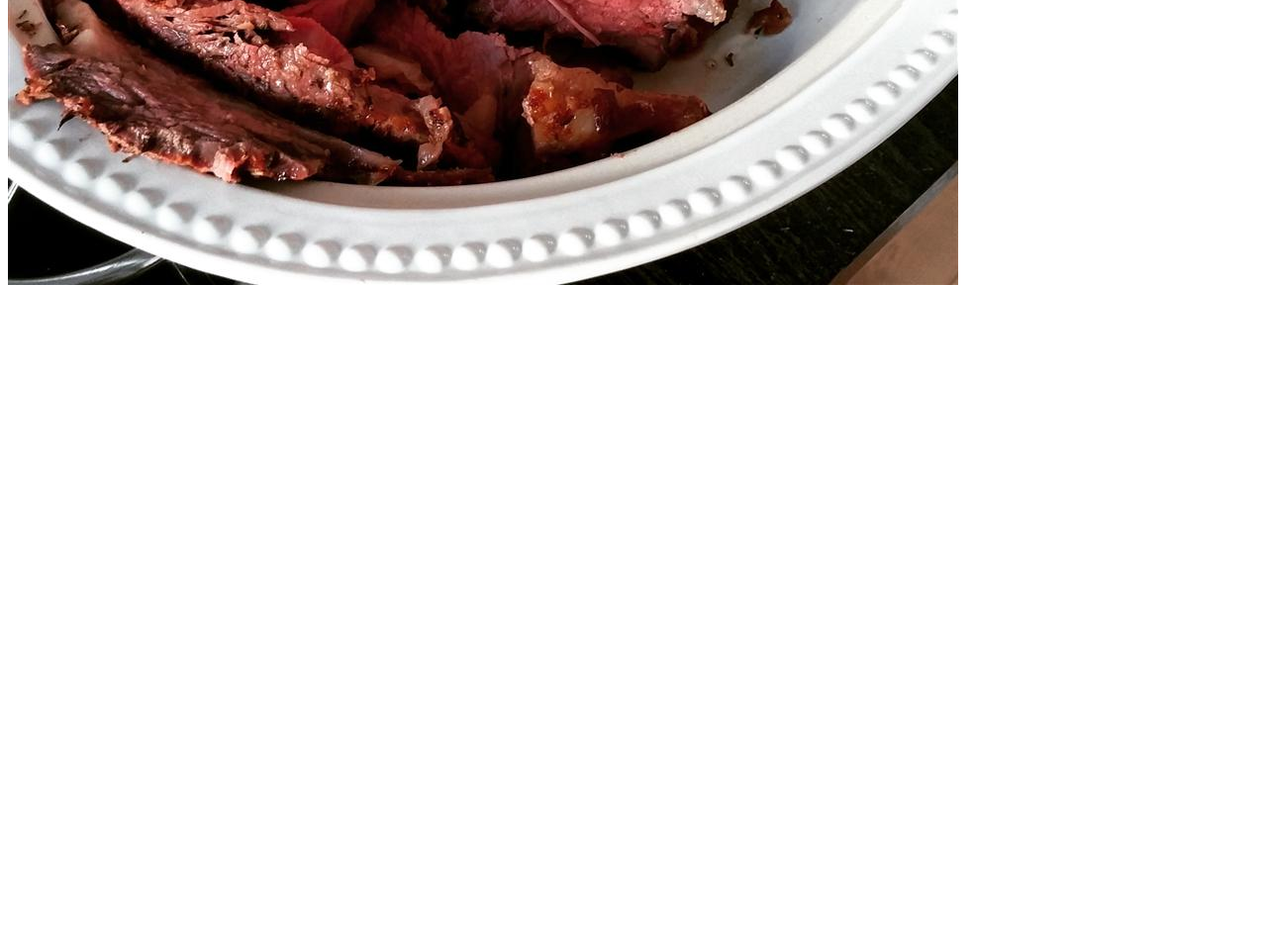
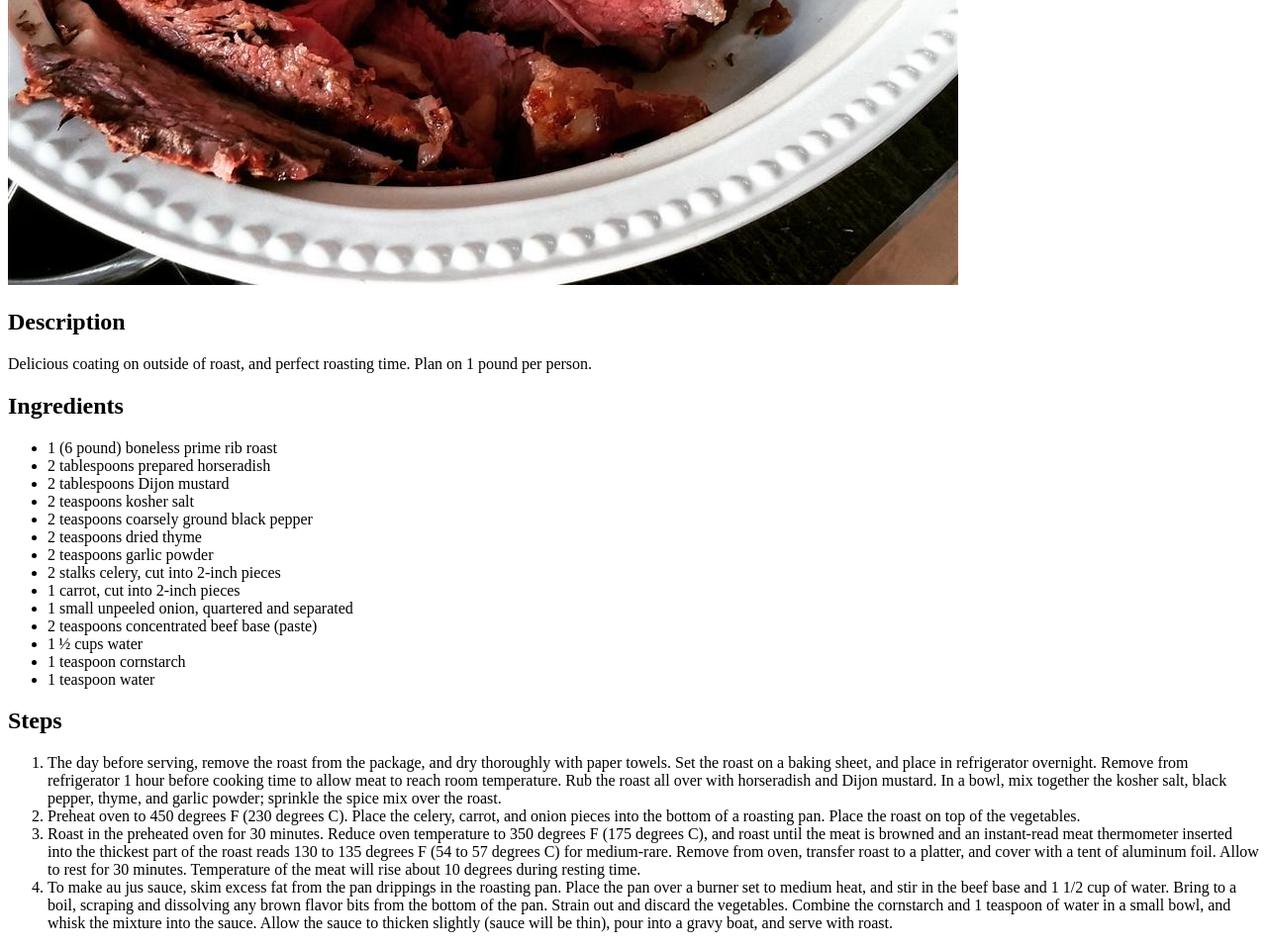
Before and after one commit to 21Neil/odin-recipes, a plain HTML site: page recipes/prime_rib.html in a window 1280 px wide. Shown: the part 752-1710 px from the top of the page at 99% size. Before the commit the page ends 1052 px from the top, so only its background shows below. Drawn offline with Linux system fonts and the light colour scheme.

Commit message:
Finish rib page

```diff
--- a/recipes/prime_rib.html
+++ b/recipes/prime_rib.html
@@ -1,13 +1,71 @@
 <!DOCTYPE html>
 <html lang="en">
-<head>
-    <meta charset="UTF-8">
-    <meta http-equiv="X-UA-Compatible" content="IE=edge">
-    <meta name="viewport" content="width=device-width, initial-scale=1.0">
+  <head>
+    <meta charset="UTF-8" />
+    <meta http-equiv="X-UA-Compatible" content="IE=edge" />
+    <meta name="viewport" content="width=device-width, initial-scale=1.0" />
     <title>Prime Rib</title>
-</head>
-<body>
+  </head>
+  <body>
     <h1>Prime Rib</h1>
-    <img src="../images/Rib.jpeg" alt="">
-</body>
+    <img src="../images/Rib.jpeg" alt="" />
+    <h2>Description</h2>
+    <p>
+      Delicious coating on outside of roast, and perfect roasting time. Plan on
+      1 pound per person.
+    </p>
+    <h2>Ingredients</h2>
+    <ul>
+      <li>1 (6 pound) boneless prime rib roast</li>
+      <li>2 tablespoons prepared horseradish</li>
+      <li>2 tablespoons Dijon mustard</li>
+      <li>2 teaspoons kosher salt</li>
+      <li>2 teaspoons coarsely ground black pepper</li>
+      <li>2 teaspoons dried thyme</li>
+      <li>2 teaspoons garlic powder</li>
+      <li>2 stalks celery, cut into 2-inch pieces</li>
+      <li>1 carrot, cut into 2-inch pieces</li>
+      <li>1 small unpeeled onion, quartered and separated</li>
+      <li>2 teaspoons concentrated beef base (paste)</li>
+      <li>1 ½ cups water</li>
+      <li>1 teaspoon cornstarch</li>
+      <li>1 teaspoon water</li>
+    </ul>
+    <h2>Steps</h2>
+    <ol>
+      <li>
+        The day before serving, remove the roast from the package, and dry
+        thoroughly with paper towels. Set the roast on a baking sheet, and place
+        in refrigerator overnight. Remove from refrigerator 1 hour before
+        cooking time to allow meat to reach room temperature. Rub the roast all
+        over with horseradish and Dijon mustard. In a bowl, mix together the
+        kosher salt, black pepper, thyme, and garlic powder; sprinkle the spice
+        mix over the roast.
+      </li>
+      <li>
+        Preheat oven to 450 degrees F (230 degrees C). Place the celery, carrot,
+        and onion pieces into the bottom of a roasting pan. Place the roast on
+        top of the vegetables.
+      </li>
+      <li>
+        Roast in the preheated oven for 30 minutes. Reduce oven temperature to
+        350 degrees F (175 degrees C), and roast until the meat is browned and
+        an instant-read meat thermometer inserted into the thickest part of the
+        roast reads 130 to 135 degrees F (54 to 57 degrees C) for medium-rare.
+        Remove from oven, transfer roast to a platter, and cover with a tent of
+        aluminum foil. Allow to rest for 30 minutes. Temperature of the meat
+        will rise about 10 degrees during resting time.
+      </li>
+      <li>
+        To make au jus sauce, skim excess fat from the pan drippings in the
+        roasting pan. Place the pan over a burner set to medium heat, and stir
+        in the beef base and 1 1/2 cup of water. Bring to a boil, scraping and
+        dissolving any brown flavor bits from the bottom of the pan. Strain out
+        and discard the vegetables. Combine the cornstarch and 1 teaspoon of
+        water in a small bowl, and whisk the mixture into the sauce. Allow the
+        sauce to thicken slightly (sauce will be thin), pour into a gravy boat,
+        and serve with roast.
+      </li>
+    </ol>
+  </body>
 </html>
```
